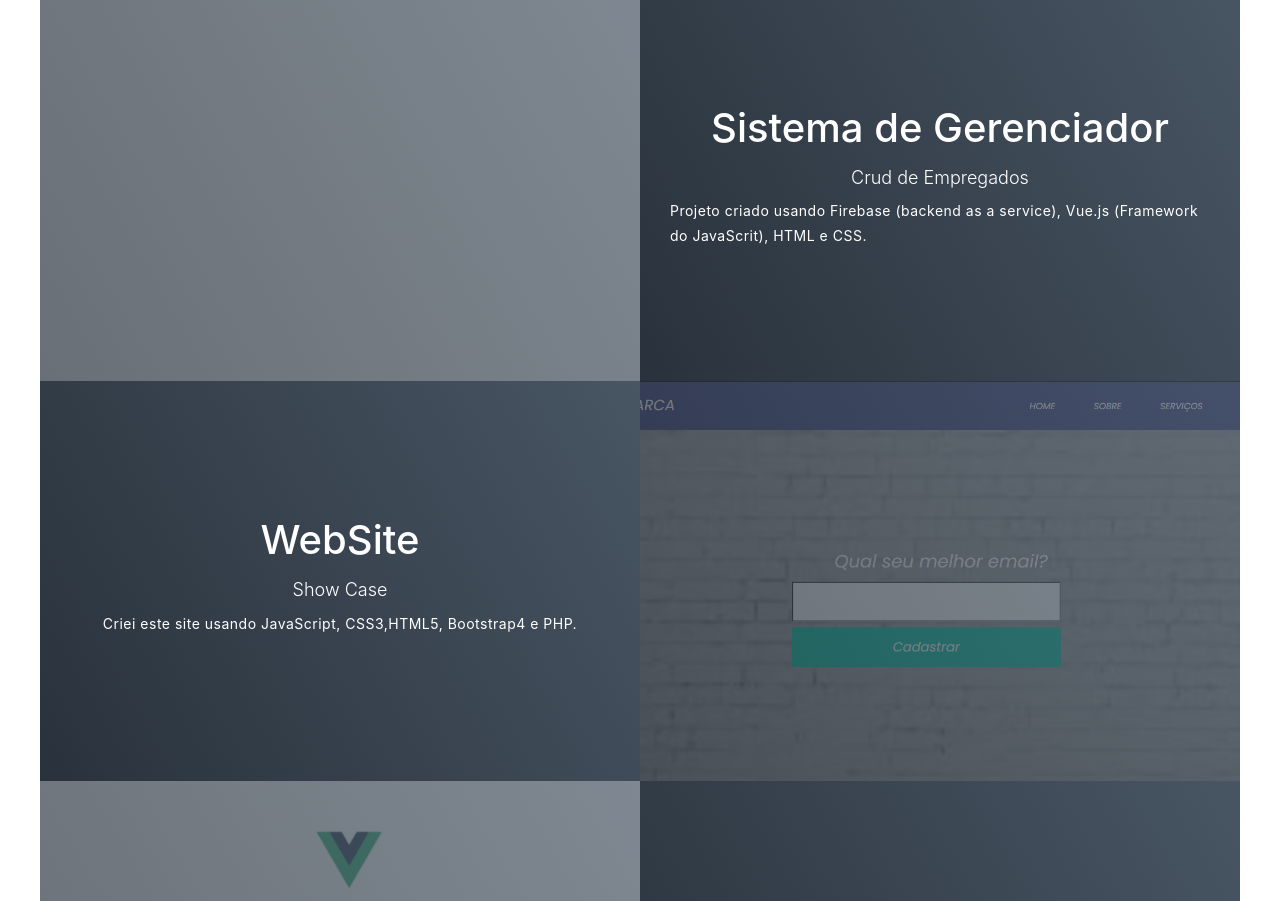
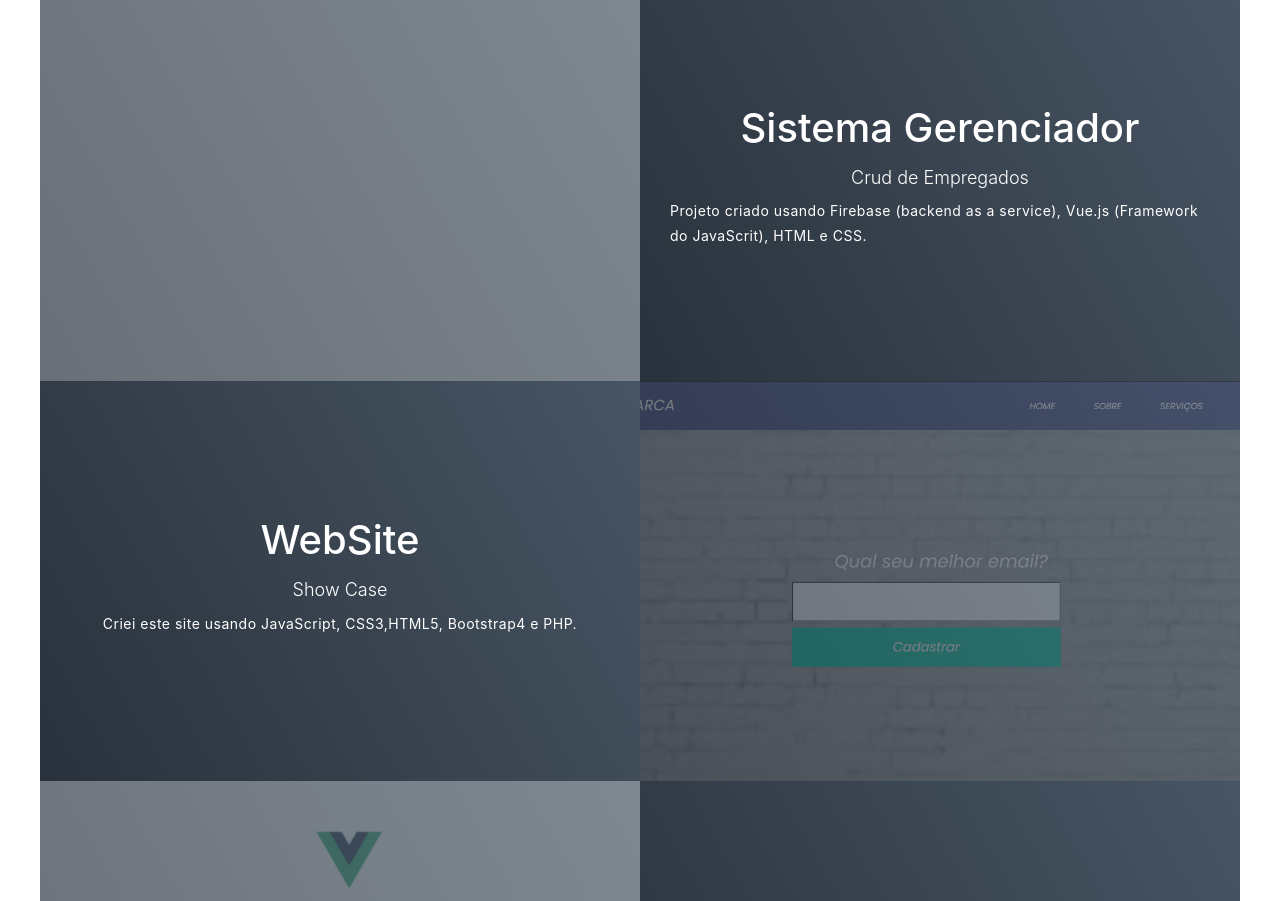
Before and after one commit to cgabrielle73/portfolio1, a plain HTML site: page index.html in a window 1280 px wide. Shown: the part 1441-2342 px from the top of the page. Drawn offline with Linux system fonts and the light colour scheme.

Commit message:
correção de erro

```diff
--- a/index.html
+++ b/index.html
@@ -71,7 +71,7 @@
                 </div>
                 <div class="project-item">
                     <div class="project-info">
-                        <h1>Sistema de Gerenciador</h1>
+                        <h1>Sistema Gerenciador</h1>
                         <h2>Crud de Empregados</h2>
                         <p> Projeto criado usando Firebase (backend as a service), Vue.js (Framework do JavaScrit), HTML
                             e CSS.
```
